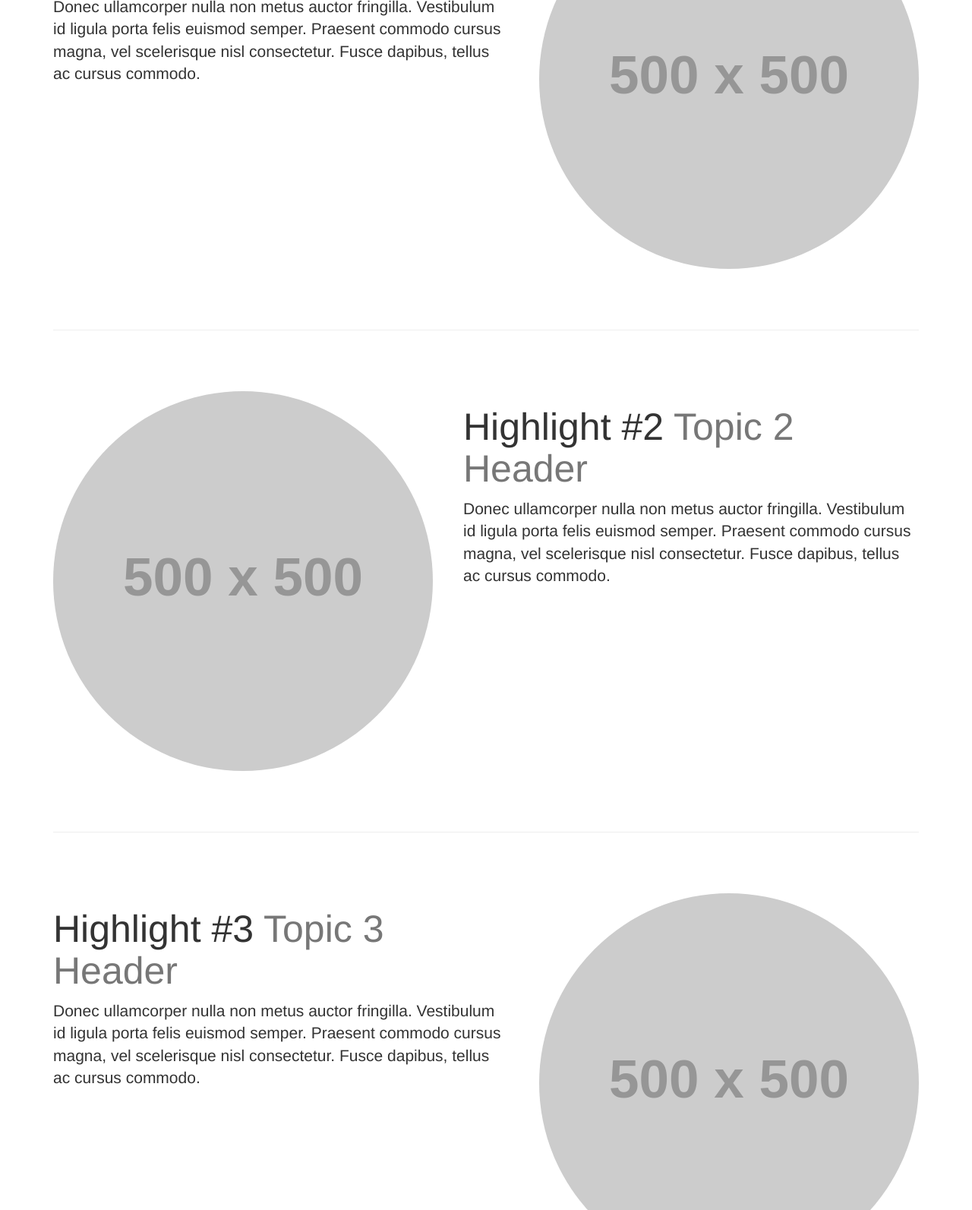
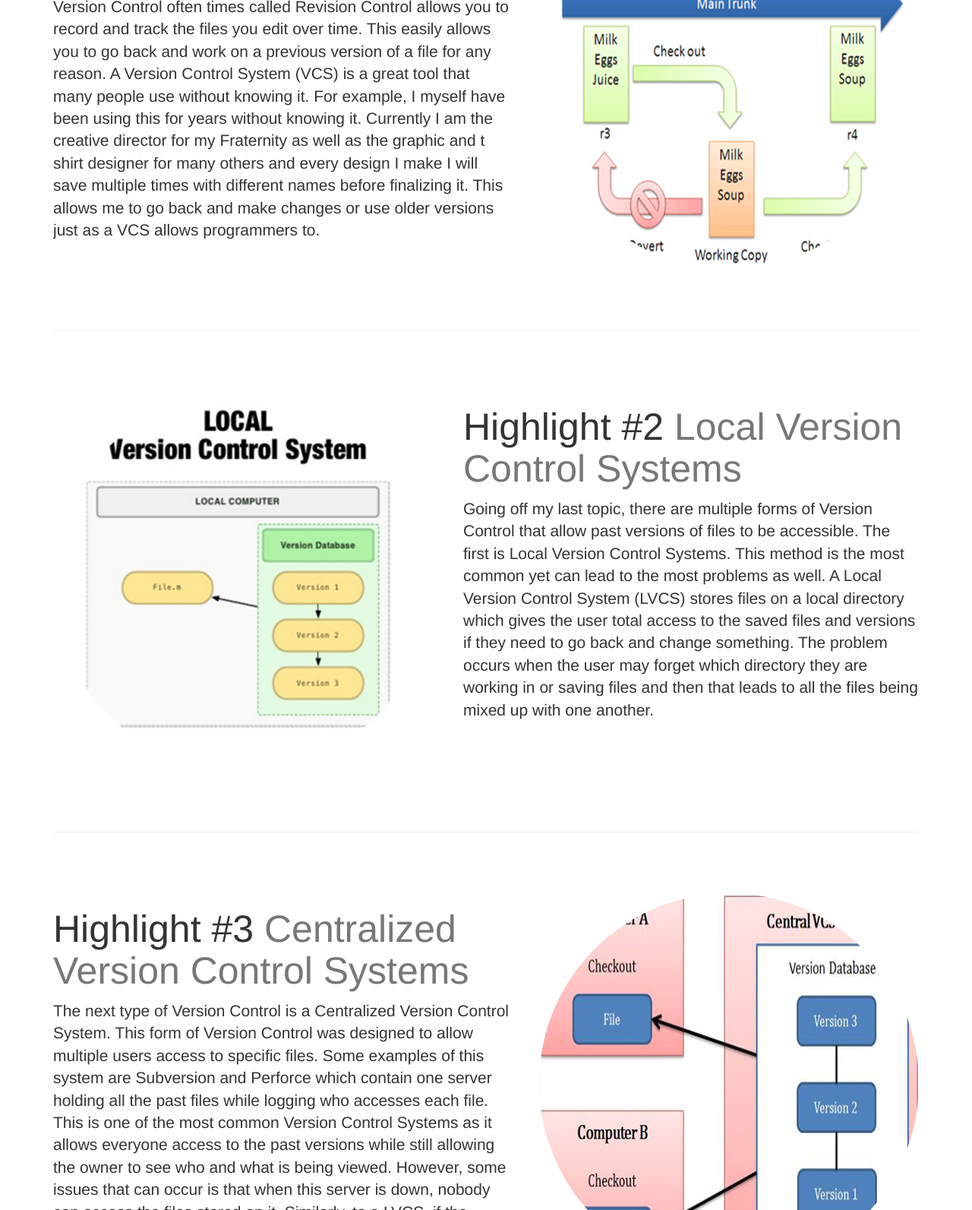
Before and after one commit to msj13b/lesson3_VersionControl, a plain HTML site: page Lesson3_LessonHighlights_VersionControl/index.html in a window 1280 px wide. Shown: the part 758-2351 px from the top of the page at 76% size. Drawn offline with Linux system fonts and the light colour scheme; placeholder pictures from the web are drawn by us.

Commit message:
Lesson 3 final commmit

```diff
--- a/Lesson3_LessonHighlights_VersionControl/index.html
+++ b/Lesson3_LessonHighlights_VersionControl/index.html
@@ -9,7 +9,7 @@
     <meta name="description" content="">
     <meta name="author" content="">
 
-    <title>INSERT YOUR NAME</title>
+    <title>Michael Jaffe</title>
 
     <!-- Bootstrap Core CSS -->
     <link href="css/bootstrap.min.css" rel="stylesheet">
@@ -65,7 +65,7 @@
         <div class="headline">
             <div class="container">
                 <h2>Lesson 3 Highlights</h2>
-                <h3>INSERT YOUR NAME</h3>
+                <h3>Michael Jaffe</h3>
             </div>
         </div>
     </header>
@@ -77,55 +77,57 @@
 
         <!-- First Featurette -->
         <div class="featurette" id="topic1">
-            <img class="featurette-image img-circle img-responsive pull-right" src="http://placehold.it/500x500">
+            <img class="featurette-image img-circle img-responsive pull-right" src="vcs.jpg">
             <h2 class="featurette-heading">Highlight #1
-                <span class="text-muted">Topic 1 Header</span>
+                <span class="text-muted">Version Control</span>
             </h2>
-            <p class="lead">Donec ullamcorper nulla non metus auctor fringilla. Vestibulum id ligula porta felis euismod semper. Praesent commodo cursus magna, vel scelerisque nisl consectetur. Fusce dapibus, tellus ac cursus commodo.</p>
+            <p class="lead">Version Control often times called Revision Control allows you to record and track the files you edit over time.  This easily allows you to go back and work on a previous version of a file for any reason.  A Version Control System (VCS) is a great tool that many people use without knowing it. For example, I myself have been using this for years without knowing it.  Currently I am the creative director for my Fraternity as well as the graphic and t shirt designer for many others and every design I make I will save multiple times with different names before finalizing it. This allows me to go back and make changes or use older versions just as a VCS allows programmers to.</p>
         </div>
 
         <hr class="featurette-divider">
 
         <!-- Second Featurette -->
         <div class="featurette" id="topic2">
-            <img class="featurette-image img-circle img-responsive pull-left" src="http://placehold.it/500x500">
+            <img class="featurette-image img-circle img-responsive pull-left" src="lvcs.jpg">
             <h2 class="featurette-heading">Highlight #2
-                <span class="text-muted">Topic 2 Header</span>
+                <span class="text-muted">Local Version Control Systems</span>
             </h2>
-            <p class="lead">Donec ullamcorper nulla non metus auctor fringilla. Vestibulum id ligula porta felis euismod semper. Praesent commodo cursus magna, vel scelerisque nisl consectetur. Fusce dapibus, tellus ac cursus commodo.</p>
+            <p class="lead">Going off my last topic, there are multiple forms of Version Control that allow past versions of files to be accessible. The first is Local Version Control Systems.  This method is the most common yet can lead to the most problems as well. A Local Version Control System (LVCS) stores files on a local directory which gives the user total access to the saved files and versions if they need to go back and change something.  The problem occurs when the user may forget which directory they are working in or saving files and then that leads to all the files being mixed up with one another.
+</p>
         </div>
 
         <hr class="featurette-divider">
 
         <!-- Third Featurette -->
         <div class="featurette" id="topic3">
-            <img class="featurette-image img-circle img-responsive pull-right" src="http://placehold.it/500x500">
+            <img class="featurette-image img-circle img-responsive pull-right" src="cvcs.jpg">
             <h2 class="featurette-heading">Highlight #3
-                <span class="text-muted">Topic 3 Header</span>
+                <span class="text-muted">Centralized Version Control Systems</span>
             </h2>
-            <p class="lead">Donec ullamcorper nulla non metus auctor fringilla. Vestibulum id ligula porta felis euismod semper. Praesent commodo cursus magna, vel scelerisque nisl consectetur. Fusce dapibus, tellus ac cursus commodo.</p>
+            <p class="lead">The next type of Version Control is a Centralized Version Control System. This form of Version Control was designed to allow multiple users access to specific files.  Some examples of this system are Subversion and Perforce which contain one server holding all the past files while logging who accesses each file.  This is one of the most common Version Control Systems as it allows everyone access to the past versions while still allowing the owner to see who and what is being viewed. However, some issues that can occur is that when this server is down, nobody can access the files stored on it. Similarly, to a LVCS, if the server is erased or lost then it is gone forever.
+</p>
         </div>
 
         <hr class="featurette-divider">
 
        <!-- Fourth Featurette -->
         <div class="featurette" id="topic4">
-            <img class="featurette-image img-circle img-responsive pull-left" src="http://placehold.it/500x500">
+            <img class="featurette-image img-circle img-responsive pull-left" src="dvcs.png">
             <h2 class="featurette-heading">Highlight #4
-                <span class="text-muted">Topic 4 Header</span>
+                <span class="text-muted">Distributed Version Control Systems</span>
             </h2>
-            <p class="lead">Donec ullamcorper nulla non metus auctor fringilla. Vestibulum id ligula porta felis euismod semper. Praesent commodo cursus magna, vel scelerisque nisl consectetur. Fusce dapibus, tellus ac cursus commodo.</p>
+            <p class="lead">Lastly, the way that we resolve the issues previously presented is with a Distributed Version Control System (DVCS).  This Version Control System not only allows each user to view the files stored on the server, but it completely copies the entire repository.  This prevents any issues that may occur if the server is erased or lost because it allows any user to re-upload the repository as if it was always there. This is the most advanced form of Version Control and by far gives each user the most access to the files stored on the server. The most common DVCS is “Git” which you will soon learn about.</p>
         </div>
 
         <hr class="featurette-divider">
 
         <!-- Fifth Featurette -->
         <div class="featurette" id="topic5">
-            <img class="featurette-image img-circle img-responsive pull-right" src="http://placehold.it/500x500">
+            <img class="featurette-image img-circle img-responsive pull-right" src="git.jpg">
             <h2 class="featurette-heading">Highlight #5
-                <span class="text-muted">Topic 5 Header</span>
+                <span class="text-muted">What is Git?</span>
             </h2>
-            <p class="lead">Donec ullamcorper nulla non metus auctor fringilla. Vestibulum id ligula porta felis euismod semper. Praesent commodo cursus magna, vel scelerisque nisl consectetur. Fusce dapibus, tellus ac cursus commodo.</p>
+            <p class="lead">As previously mentioned, Git is the most common Distributed Version Control System (DVCS).  Git was designed as a free and open source DVCS that allows a user to work on anything from small projects to massive multiple person projects while still being at a low cost.  Git stores the files in a different way than most other DVCS’s as it resembles snapshots of the files instead of the actual file itself.  It allows the file versions to be accessible much more efficiently than other VCS’s.  All changes to files are saved in Git which prevents loss or corruption of files which is a major issue with other types of VCS’s.  In summary, Git is by far one of the most effective and efficient DVCS’s to use and I can’t wait to learn more in depth all the features it contains.</p>
         </div>
 
         <hr class="featurette-divider">
```
Also changed, not shown: Lesson3_LessonHighlights_VersionControl/cvcs.jpg (added), Lesson3_LessonHighlights_VersionControl/dvcs.png (added), Lesson3_LessonHighlights_VersionControl/git.jpg (added), Lesson3_LessonHighlights_VersionControl/lvcs.jpg (added), Lesson3_LessonHighlights_VersionControl/vcs.jpg (added).
